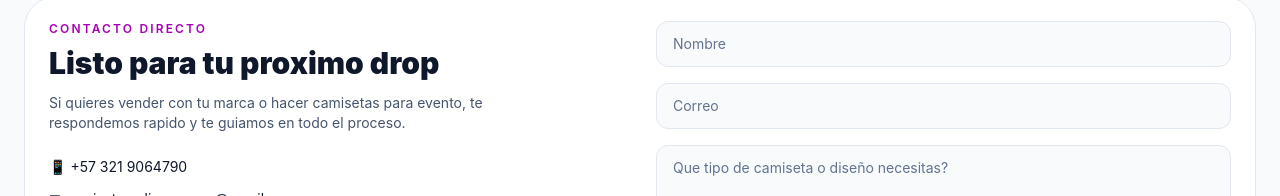
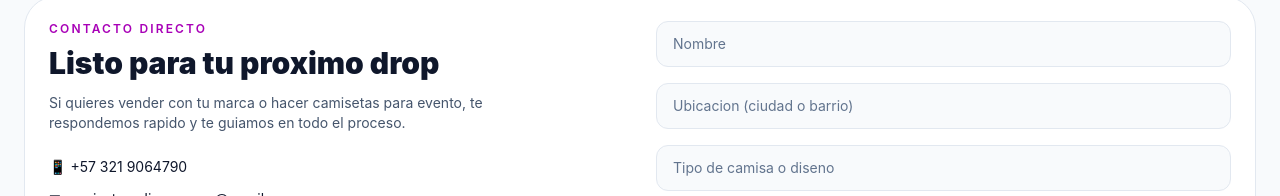
Before and after one commit to Zoyeras/paginaOSOweb, a React (Vite) app: page / in a window 1280 px wide. Shown: the part 2604-2800 px from the top of the page. Built offline with nearby package versions, Linux system fonts and the light colour scheme.

Commit message:
feat(form): functionality the form for whatsapp

```diff
--- a/index.html
+++ b/index.html
@@ -2,9 +2,8 @@
 <html lang="en">
   <head>
     <meta charset="UTF-8" />
-    <link rel="icon" type="image/svg+xml" href="/logo2.png" />
+    <link rel="icon" type="image/svg+xml" href="/imagenes/logo2.png" />
     <meta name="viewport" content="width=device-width, initial-scale=1.0" />
-    <script src="http://localhost:8097"></script>
     <title>Camisetas y Diseños OSO</title>
   </head>
   <body>
--- a/src/paginas/homePage.tsx
+++ b/src/paginas/homePage.tsx
@@ -111,8 +111,8 @@ const products: Product[] = [
 
 const heroSlides = [
   {
-    title: "Tu camiseta no es ropa. Es identidad.",
-    subtitle: "Drops con disenos unicos para que te miren dos veces.",
+    title: "Tu camiseta no es ropa.\nEs identidad.",
+    subtitle: "Drops con diseños unicos para que te miren dos veces.",
   },
   {
     title: "Personalizamos tu idea en menos de 48h.",
@@ -130,6 +130,48 @@ const HomePage = () => {
   const [query, setQuery] = useState("");
   const [activeSlide, setActiveSlide] = useState(0);
   const [liked, setLiked] = useState<Record<number, boolean>>({});
+  const [contactForm, setContactForm] = useState({
+    nombre: "",
+    ubicacion: "",
+    tipoDiseno: "",
+    cantidad: "",
+    detalles: "",
+  });
+
+  const whatsappNumber = "573219064790";
+
+  const handleContactChange = (
+    event: React.ChangeEvent<HTMLInputElement | HTMLTextAreaElement>
+  ) => {
+    const { name, value } = event.target;
+    setContactForm((prev) => ({ ...prev, [name]: value }));
+  };
+
+  const handleContactSubmit = (event: React.FormEvent<HTMLFormElement>) => {
+    event.preventDefault();
+
+    if (
+      !contactForm.nombre.trim() ||
+      !contactForm.ubicacion.trim() ||
+      !contactForm.tipoDiseno.trim()
+    ) {
+      window.alert("Completa nombre, ubicacion y tipo de diseno para continuar.");
+      return;
+    }
+
+    const message = [
+      "Hola O.S.O Studio, quiero mi propuesta.",
+      "",
+      `Nombre: ${contactForm.nombre.trim()}`,
+      `Ubicacion: ${contactForm.ubicacion.trim()}`,
+      `Tipo de camisa/diseno: ${contactForm.tipoDiseno.trim()}`,
+      `Cantidad aproximada: ${contactForm.cantidad.trim() || "Por definir"}`,
+      `Detalles: ${contactForm.detalles.trim() || "Sin detalles adicionales"}`,
+    ].join("\n");
+
+    const whatsappUrl = `https://wa.me/${whatsappNumber}?text=${encodeURIComponent(message)}`;
+    window.open(whatsappUrl, "_blank", "noopener,noreferrer");
+  };
 
   useEffect(() => {
     const timer = setInterval(() => {
@@ -175,7 +217,7 @@ const HomePage = () => {
             }`}>
               nueva temporada 2026
             </p>
-            <h1 className="text-4xl font-black leading-tight sm:text-5xl lg:text-6xl">
+            <h1 className="whitespace-pre-line text-4xl font-black leading-tight sm:text-5xl lg:text-6xl">
               {heroSlides[activeSlide].title}
             </h1>
             <p className={`mt-5 max-w-xl text-lg ${darkMode ? "text-slate-300" : "text-slate-600"}`}>
@@ -402,9 +444,12 @@ const HomePage = () => {
             </div>
           </div>
 
-          <form className="space-y-4">
+          <form className="space-y-4" onSubmit={handleContactSubmit}>
             <input
               type="text"
+              name="nombre"
+              value={contactForm.nombre}
+              onChange={handleContactChange}
               placeholder="Nombre"
               className={`w-full rounded-xl border px-4 py-3 text-sm outline-none focus:ring-2 focus:ring-fuchsia-500 ${
                 darkMode
@@ -413,8 +458,35 @@ const HomePage = () => {
               }`}
             />
             <input
-              type="email"
-              placeholder="Correo"
+              type="text"
+              name="ubicacion"
+              value={contactForm.ubicacion}
+              onChange={handleContactChange}
+              placeholder="Ubicacion (ciudad o barrio)"
+              className={`w-full rounded-xl border px-4 py-3 text-sm outline-none focus:ring-2 focus:ring-fuchsia-500 ${
+                darkMode
+                  ? "border-white/10 bg-white/5 text-white placeholder:text-slate-400"
+                  : "border-slate-200 bg-slate-50 placeholder:text-slate-500"
+              }`}
+            />
+            <input
+              type="text"
+              name="tipoDiseno"
+              value={contactForm.tipoDiseno}
+              onChange={handleContactChange}
+              placeholder="Tipo de camisa o diseno"
+              className={`w-full rounded-xl border px-4 py-3 text-sm outline-none focus:ring-2 focus:ring-fuchsia-500 ${
+                darkMode
+                  ? "border-white/10 bg-white/5 text-white placeholder:text-slate-400"
+                  : "border-slate-200 bg-slate-50 placeholder:text-slate-500"
+              }`}
+            />
+            <input
+              type="text"
+              name="cantidad"
+              value={contactForm.cantidad}
+              onChange={handleContactChange}
+              placeholder="Cantidad aproximada"
               className={`w-full rounded-xl border px-4 py-3 text-sm outline-none focus:ring-2 focus:ring-fuchsia-500 ${
                 darkMode
                   ? "border-white/10 bg-white/5 text-white placeholder:text-slate-400"
@@ -423,7 +495,10 @@ const HomePage = () => {
             />
             <textarea
               rows={4}
-              placeholder="Que tipo de camiseta o diseño necesitas?"
+              name="detalles"
+              value={contactForm.detalles}
+              onChange={handleContactChange}
+              placeholder="Cuentanos idea, colores, referencias o fecha limite"
               className={`w-full rounded-xl border px-4 py-3 text-sm outline-none focus:ring-2 focus:ring-fuchsia-500 ${
                 darkMode
                   ? "border-white/10 bg-white/5 text-white placeholder:text-slate-400"
@@ -431,7 +506,7 @@ const HomePage = () => {
               }`}
             />
             <button
-              type="button"
+              type="submit"
               className="w-full rounded-xl bg-gradient-to-r from-fuchsia-500 to-indigo-500 px-5 py-3 text-sm font-semibold text-white"
             >
               Quiero mi propuesta
```
